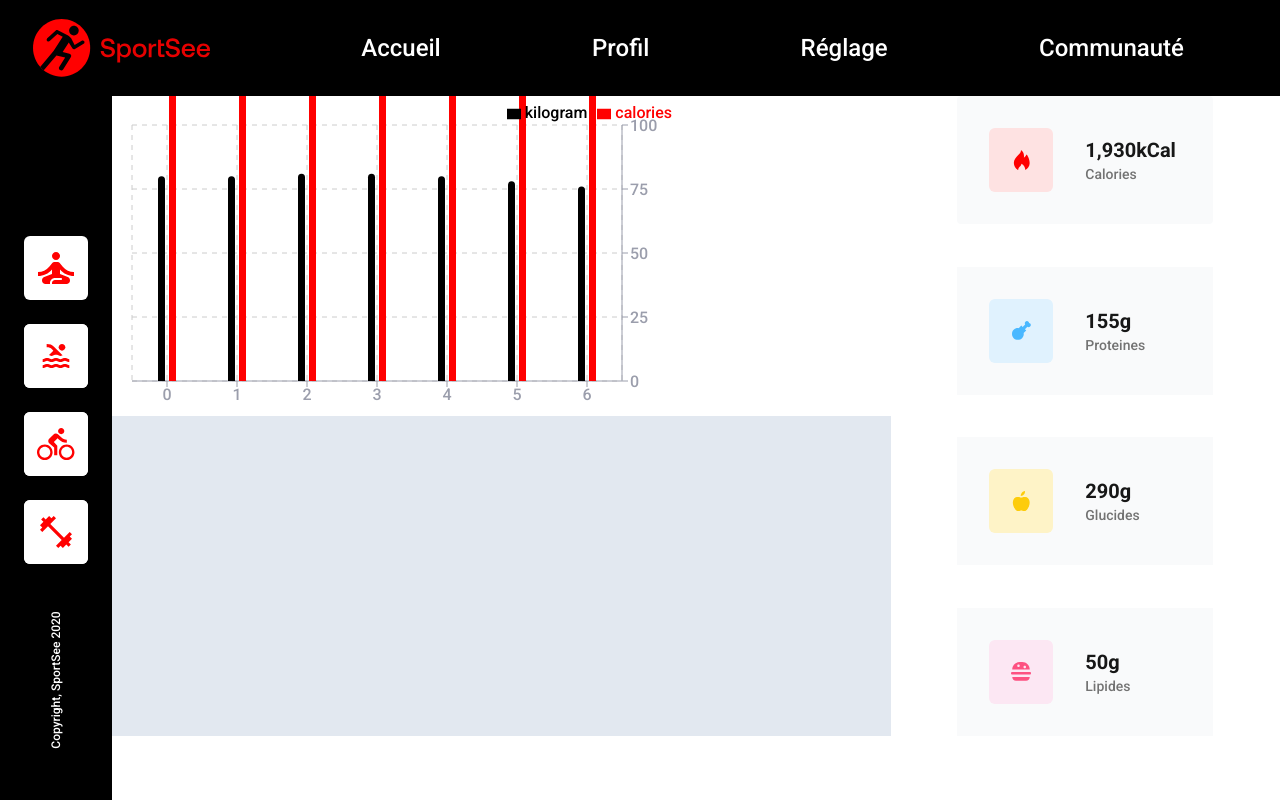
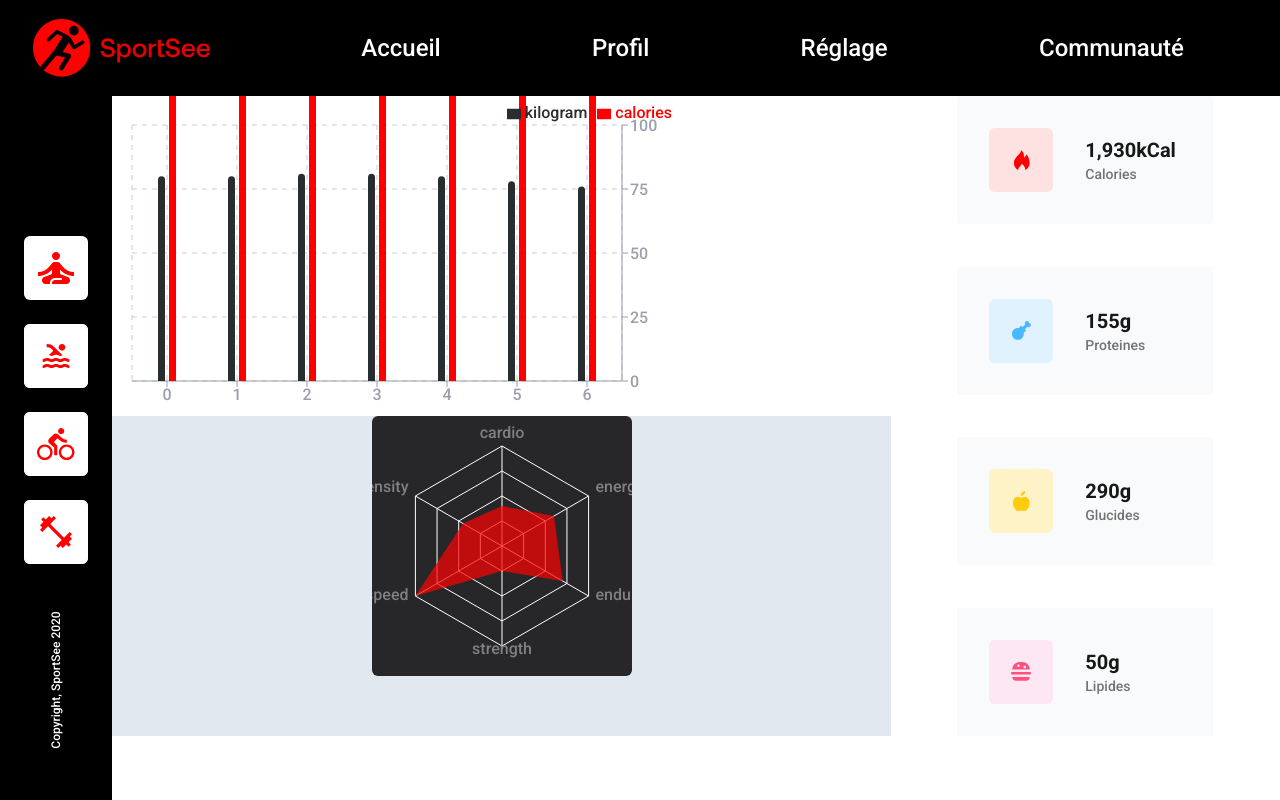
Before and after one commit to ChuckBDT/OC-12-SportSee, a React (Create React App) app: page / in a window 1280 px wide. Built offline with nearby package versions, Linux system fonts and the light colour scheme.

Commit message:
Performance Radar added

```diff
--- a/src/components/SideStats.js
+++ b/src/components/SideStats.js
@@ -99,8 +99,8 @@ function SideStats({ data }) {
               fill="#FD5181"
             />
             <path
-              fill-rule="evenodd"
-              clip-rule="evenodd"
+              fillRule="evenodd"
+              clipRule="evenodd"
               d="M11.25 0H8.75C4.625 0 1.25 3.375 1.25 7.5H18.75C18.75 3.375 15.375 0 11.25 0ZM7.5 5C6.75 5 6.25 4.5 6.25 3.75C6.25 3 6.75 2.5 7.5 2.5C8.25 2.5 8.75 3 8.75 3.75C8.75 4.5 8.25 5 7.5 5ZM12.5 5C12.5 5.75 13 6.25 13.75 6.25C14.5 6.25 15 5.75 15 5C15 4.25 14.5 3.75 13.75 3.75C13 3.75 12.5 4.25 12.5 5Z"
               fill="#FD5181"
             />
--- a/src/recharts/ActivityChart.js
+++ b/src/recharts/ActivityChart.js
@@ -12,7 +12,7 @@ import {
 
 export default function ActivityChart({ data }) {
   return (
-    <div className="activity col-span-3 h-80 bg-white">
+    <div className="col-span-3 h-80 bg-white">
       <BarChart
         width={600}
         height={320}
@@ -33,7 +33,7 @@ export default function ActivityChart({ data }) {
           dataKey="kilogram"
           barSize={7}
           radius={[5, 5, 0, 0]}
-          fill="#000000"
+          fill="#282D30"
         />
         <Bar
           dataKey="calories"
--- /dev/null
+++ b/src/recharts/PerfRadar.js
@@ -0,0 +1,27 @@
+import React from "react";
+import { Radar, RadarChart, PolarGrid, PolarAngleAxis } from "recharts";
+
+const dataM = [
+  { value: 80, kind: "cardio" },
+  { value: 120, kind: "energy" },
+  { value: 140, kind: "endurance" },
+  { value: 50, kind: "strength" },
+  { value: 200, kind: "speed" },
+  { value: 90, kind: "intensity" },
+];
+
+export default function PerfRadar({ data }) {
+  return (
+    <RadarChart
+      className="h-64 bg-zinc-800 rounded-md"
+      outerRadius={100}
+      width={260}
+      height={260}
+      data={dataM}
+    >
+      <PolarGrid stroke="#FFFFFF" />
+      <PolarAngleAxis dataKey="kind" />
+      <Radar name="Mike" dataKey="value" fill="#FF0101" fillOpacity={0.7} />
+    </RadarChart>
+  );
+}
--- a/src/views/Home.js
+++ b/src/views/Home.js
@@ -1,12 +1,15 @@
 import React from "react";
 import ActivityChart from "../recharts/ActivityChart";
+import PerfRadar from "../recharts/PerfRadar";
 import SideStats from "../components/SideStats";
 
 import id from "../data/12-id.json";
 import activity from "../data/12-activity.json";
+import performance from "../data/12-performance.json";
 
+const id12 = id.data.keyData;
 const activity12 = activity.data.sessions;
-const id12 = id.data.keyData;
+const performance12 = performance;
 
 function Home() {
   return (
@@ -14,7 +17,8 @@ function Home() {
       <div className="grid-container bg-slate-200 w-2/3 grid grid-cols-3 grid-rows-2">
         <ActivityChart data={activity12} />
         <div className="duree h-64"></div>
-        <div className="hexagone h-64"></div>
+        <PerfRadar data={performance12} />
+
         <div className="circleee h-64"></div>
       </div>
       <SideStats data={id12} />
```
